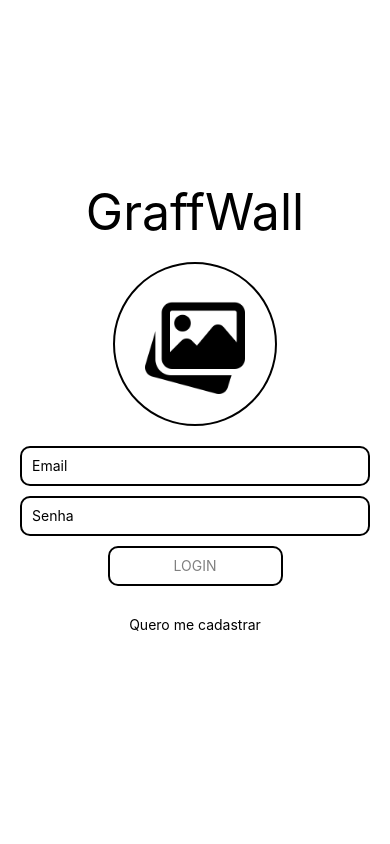
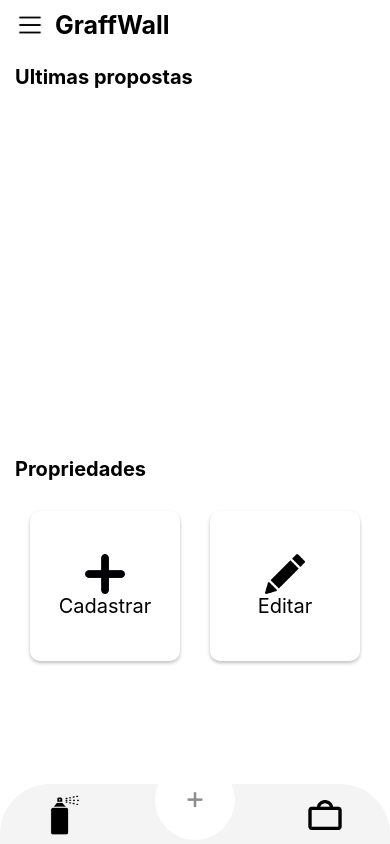
Before and after one commit to lagoela/graffwall, a React Native app in the folder FrontEnd/: screen /TabBar in a window 390 px wide. Built offline with nearby package versions, Linux system fonts and the light colour scheme.

Commit message:
Estilizacao da tela do proprietario e roteamento com a tela de cadastro das propriedades

```diff
--- a/FrontEnd/src/Routes/drawerRoutes.js
+++ /dev/null
@@ -1,20 +0,0 @@
-import { createDrawerNavigator } from '@react-navigation/drawer';
-
-import TabRoutes from './tabRoutes';
-
-
-const Drawer = createDrawerNavigator();
-
-
-export default function DrawerRoutes() {
-    return (
-        <Drawer.Navigator>
-
-            <Drawer.Screen
-                name="GraffWall"
-                component={TabRoutes}
-            />
-
-        </Drawer.Navigator>
-    )
-}
--- a/FrontEnd/src/Routes/index.js
+++ b/FrontEnd/src/Routes/index.js
@@ -1,7 +1,6 @@
 import { NavigationContainer } from "@react-navigation/native";
 
 import StackRoutes from "./stackRoutes";
-
 
 export default function Routes() {
   return (
--- a/FrontEnd/src/Routes/tabRoutes.js
+++ b/FrontEnd/src/Routes/tabRoutes.js
@@ -1,38 +1,74 @@
 import { createBottomTabNavigator } from '@react-navigation/bottom-tabs';
-import { Image, TouchableOpacity } from 'react-native';
-import { } from '@expo/vector-icons';
+import { Image, StyleSheet } from 'react-native';
 
-import PerfilGrafiteiroScreen from "../pages/PerfilGrafiteiro"
-import PerfilOwnerScreen from "../pages/PerfilOwner"
-import { BackgroundImage } from '@rneui/base';
+
+import PerfilGrafiteiroScreen from "../pages/PerfilGrafiteiro";
+import ButtonPlus from '../components/ButtonPlus';
+import PerfilOwnerScreen from "../pages/PerfilOwner";
 
 const Tab = createBottomTabNavigator();
 
 export default function TabRoutes() {
     return (
+
         <Tab.Navigator
+            initialRouteName='Wall'
+            screenOptions={{
+                tabBarStyle: {
+                    borderTopColor: 'transparent',
+                    position: 'absolute',
+                    borderTopLeftRadius: 50,
+                    borderTopRightRadius: 50,
+                    height: 60,
+                    backgroundColor: '#F4F4F4',
+                    elevation: 9
 
-        initialRouteName='Wall'
-        screenOptions={{
-            tabBarStyle: {
-                borderTopLeftRadius: 50,
-                borderTopRightRadius: 50,
-                height: 70
-            }
-            }} >
+
+                },
+                tabBarShowLabel: false
+            }}
+        >
 
             <Tab.Screen
                 name='Graff'
                 component={PerfilGrafiteiroScreen}
-                options={{headerShown: false}}
+                options={{
+                    headerShown: false,
+                    tabBarIcon: () => (
+                        <Image source={require("../assets/imgSpray.png")} style={styles.tabImages} />
+                    ),
+                }}
+            />
+
+            <Tab.Screen
+                name='ButtonPlus'
+                component={PerfilGrafiteiroScreen}
+                options={{
+                    headerShown: false,
+                    tabBarIcon: ({ size, color }) => (
+                        <ButtonPlus size={size} color={color} />
+                    )
+                }}
             />
 
             <Tab.Screen
                 name='Wall'
                 component={PerfilOwnerScreen}
-                options={{headerShown: false}}
+                options={{
+                    headerShown: false,
+                    tabBarIcon: () => (
+                        <Image source={require("../assets/imgMala.png")} style={styles.tabImages} />
+                    )
+                }}
             />
 
         </Tab.Navigator>
     )
 }
+
+const styles = StyleSheet.create({
+    tabImages: {
+        width: 40,
+        height: 40,
+    }
+})
--- /dev/null
+++ b/FrontEnd/src/components/ButtonPlus.js
@@ -0,0 +1,26 @@
+import React from "react";
+import { View, Text, StyleSheet } from "react-native";
+import { Entypo } from '@expo/vector-icons';
+
+
+
+export default function ButtonPlus({ size, color }) {
+    return (
+        <View style={styles.containerBtnPlus}>
+            <Entypo name="plus" size={size} color={color} />
+        </View>
+    )
+}
+
+const styles = StyleSheet.create({
+    containerBtnPlus: {
+        backgroundColor: 'white',
+        borderRadius: 40,
+        height: 80,
+        width: 80,
+        justifyContent: 'center',
+        alignItems: 'center',
+        marginBottom: 30,
+        elevation: 9
+    }
+})
--- a/FrontEnd/src/pages/Login/index.js
+++ b/FrontEnd/src/pages/Login/index.js
@@ -37,7 +37,7 @@ export default function Login({ navigation }) {
 
       <TextInput secureTextEntry={true} placeholder='Senha' style={styles.textInput} onChangeText={text => setPassword(text)}></TextInput>
 
-      <TouchableOpacity style={styles.btnInput} onPress={() => navigation.navigate('Drawer')} >
+      <TouchableOpacity style={styles.btnInput} onPress={() => navigation.navigate('TabBar')} >
         <Text style={styles.textoBtnInput}>LOGIN</Text>
 
       </TouchableOpacity>
--- a/FrontEnd/src/pages/PerfilOwner/index.js
+++ b/FrontEnd/src/pages/PerfilOwner/index.js
@@ -4,28 +4,37 @@ import { Pressable, Text, Image, StyleSheet, View } from 'react-native';
 
 
 
-export default function PerfilOwnerScreen() {
+export default function PerfilOwnerScreen({ navigation }) {
 
     return (
 
-        <SafeAreaProvider style={{ backgroundColor: '#ffffff' }}>
+        <SafeAreaProvider style={{ backgroundColor: 'white' }}>
 
             <SafeAreaView style={style.mainContainer}>
 
-
+                <SafeAreaView style={style.headerContainer}>
+                    <View style={{ alignSelf: 'center', marginRight: 10 }}>
+                        <Image
+                            style={style.menuHamburguer}
+                            source={require("../../assets/menuHamburger.png")} />
+                    </View>
+                    <Text style={{ alignSelf: 'center', fontSize: 25, marginRight: 10, fontWeight: 'bold' }}>
+                        GraffWall
+                    </Text>
+                </SafeAreaView>
 
                 <SafeAreaView style={style.container2}>
                     <Text style={style.textTitle}>
-                        ULTIMAS PROPOSTAS
+                        Ultimas propostas
                     </Text>
                 </SafeAreaView>
 
                 <SafeAreaView style={style.container3}>
                     <Text style={style.textTitle}>
-                        PROPRIEDADES
+                        Propriedades
                     </Text>
                     <SafeAreaView style={style.containerBtnProps}>
-                        <Pressable style={style.btnsProp} >
+                        <Pressable style={style.btnsProp} onPress={() => navigation.navigate('CadastroWall')}>
                             <Image
                                 style={style.btnImageProp}
                                 source={require("../../assets/btnAdicao.png")}
@@ -58,9 +67,15 @@ const style = StyleSheet.create({
 
     mainContainer: {
         flex: 1,
-        backgroundColor: '#ffffff',
-        marginHorizontal: 16
+        backgroundColor: 'white',
+        marginHorizontal: 15
     },
+    headerContainer: {
+        height: 50,
+        flexDirection: 'row',
+        marginBottom: 15
+    }
+    ,
     container2: {
         flex: 1,
         marginBottom: 5,
@@ -70,11 +85,10 @@ const style = StyleSheet.create({
     },
     textTitle: {
         fontWeight: 'bold',
-        fontSize: 15,
-        marginBottom: 10
+        fontSize: 20,
+        marginBottom: 30
     },
     containerBtnProps: {
-        flex: 1,
         flexDirection: 'row',
         alignItems: 'center',
         justifyContent: 'space-around'
@@ -84,10 +98,17 @@ const style = StyleSheet.create({
         height: 150,
         alignItems: 'center',
         justifyContent: 'center',
-        backgroundColor: 'orange',
-        borderWidth: 1,
-        backgroundColor: '#dedede',
-        borderRadius: 10
+        backgroundColor: 'white',
+        borderRadius: 10,
+        shadowColor: "#000",
+        shadowOffset: {
+            width: 0,
+            height: 2,
+        },
+        shadowOpacity: 0.25,
+        shadowRadius: 3.84,
+        elevation: 5,
+
     },
     btnImageProp: {
         width: 40,
@@ -98,10 +119,8 @@ const style = StyleSheet.create({
         alignSelf: 'center',
     },
 
-    bottomBar: {
-        height: 80,
-        borderWidth: 1,
-        borderTopRightRadius: 40,
-        borderTopLeftRadius: 40
+    menuHamburguer: {
+        width: 30,
+        height: 30
     }
 })
--- a/FrontEnd/src/pages/Singin/index.js
+++ b/FrontEnd/src/pages/Singin/index.js
@@ -1,5 +1,5 @@
 import React from "react";
-import { View } from "react-native";
+import { View, StyleSheet } from "react-native";
 import { Button, Input, Text } from "@rneui/themed";
 import { Formik } from "formik";
 import validationSchema from "../../validations/userRegistrationValidationSchema";
@@ -26,10 +26,11 @@ export default function SignIn({ navigation }) {
       .then((response) => {
         const titulo = response.data.status ? "Sucesso" : "Erro";
 
-        //Alert.alert(titulo, response.data.mensagem)
+        // Alert.alert(titulo, response.data.mensagem);
       })
       .catch((error) => {
-        //Alert.alert("Erro", "Houve um erro inesperado")
+
+        // Alert.alert("Erro", "Houve um erro inesperado");
       });
     console.log(formattedValues);
     returnToLogin();
@@ -49,9 +50,12 @@ export default function SignIn({ navigation }) {
         errors,
         touched,
       }) => (
-        <View>
+        <View style={styles.container}>
+          <View style={styles.formContainer}>
             <Text h1>Cadastre-se já!</Text>
 
+            <View style={styles.inputContainer}>
+              <View style={styles.nameInputContainer}>
                 <Input
                   placeholder="Nome"
                   leftIcon={{
@@ -61,11 +65,8 @@ export default function SignIn({ navigation }) {
                   onChangeText={handleChange("nome")}
                   onBlur={handleBlur("nome")}
                   value={values.nome}
+                  containerStyle={styles.input}
                 />
-          {touched.nome && errors.nome && (
-            <Text style={{ color: "red" }}>{errors.nome}</Text>
-          )}
-
                 <Input
                   placeholder="Sobrenome"
                   leftIcon={{
@@ -75,7 +76,12 @@ export default function SignIn({ navigation }) {
                   onChangeText={handleChange("sobrenome")}
                   onBlur={handleBlur("sobrenome")}
                   value={values.sobrenome}
+                  containerStyle={styles.input}
                 />
+              </View>
+              {touched.nome && errors.nome && (
+                <Text style={{ color: "red" }}>{errors.nome}</Text>
+              )}
               {touched.sobrenome && errors.sobrenome && (
                 <Text style={{ color: "red" }}>{errors.sobrenome}</Text>
               )}
@@ -90,13 +96,14 @@ export default function SignIn({ navigation }) {
                 onChangeText={handleChange("email")}
                 onBlur={handleBlur("email")}
                 value={values.email}
+                containerStyle={styles.input}
               />
               {touched.email && errors.email && (
                 <Text style={{ color: "red" }}>{errors.email}</Text>
               )}
 
               <Input
-            placeholder="Senha"
+                placeholder="Password"
                 leftIcon={{
                   type: "font-awesome",
                   name: "lock",
@@ -105,6 +112,7 @@ export default function SignIn({ navigation }) {
                 onBlur={handleBlur("password")}
                 value={values.password}
                 secureTextEntry={true}
+                containerStyle={styles.input}
               />
               {touched.password && errors.password && (
                 <Text style={{ color: "red" }}>{errors.password}</Text>
@@ -114,15 +122,52 @@ export default function SignIn({ navigation }) {
                 title="Cadastrar"
                 buttonStyle={{ backgroundColor: "rgba(39, 39, 39, 1)" }}
                 onPress={handleSubmit}
+                containerStyle={styles.button}
               />
+            </View>
+
             <Button
               title="voltar"
               titleStyle={{ color: "rgba(1,1,1,1)" }}
               onPress={returnToLogin}
               buttonStyle={{ backgroundColor: "rgba(39, 39, 39, 0)" }}
+              containerStyle={styles.button}
             />
+          </View>
         </View>
       )}
     </Formik>
   );
 }
+
+const styles = StyleSheet.create({
+  container: {
+    flex: 1,
+    justifyContent: "center",
+    alignItems: "center",
+    paddingHorizontal: 20,
+  },
+  formContainer: {
+    flex: 1,
+    justifyContent: "center",
+    alignItems: "center",
+    width: "100%",
+  },
+  inputContainer: {
+    width: "100%",
+    marginTop: 20,
+  },
+  nameInputContainer: {
+    flexDirection: "row",
+    justifyContent: "space-between",
+    marginBottom: 10,
+  },
+  input: {
+    flex: 1,
+    marginHorizontal: 5,
+  },
+  button: {
+    marginTop: 10,
+    width: "50%",
+  },
+});
```
Also changed, not shown: FrontEnd/src/Routes/stackRoutes.js (+10 -3 lines), FrontEnd/src/pages/CadastroWalls/index.js (+9 -126 lines), FrontEnd/src/assets/menuHamburger.png (added). Lines whose indentation alone changed are shown as unchanged.
